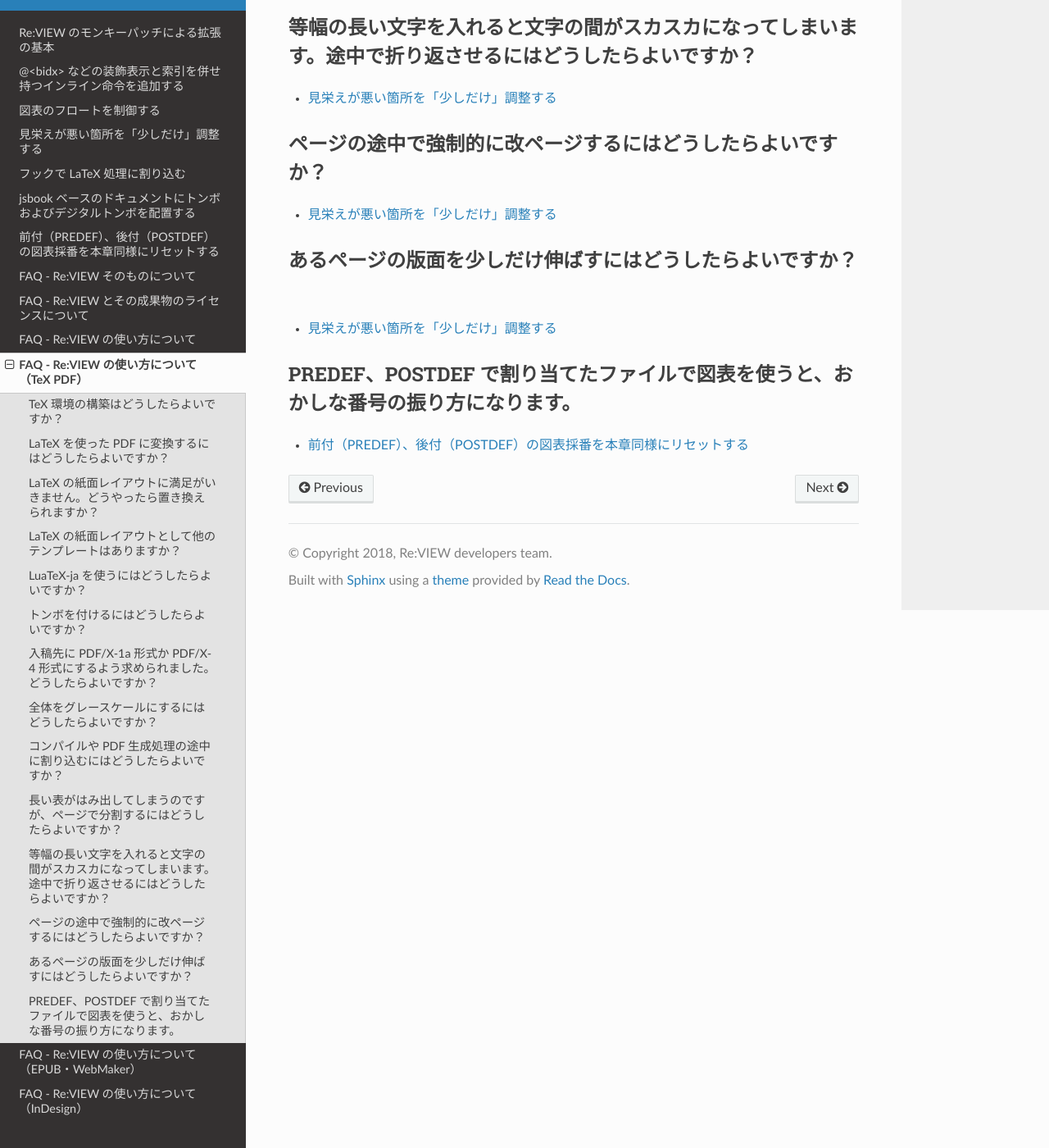
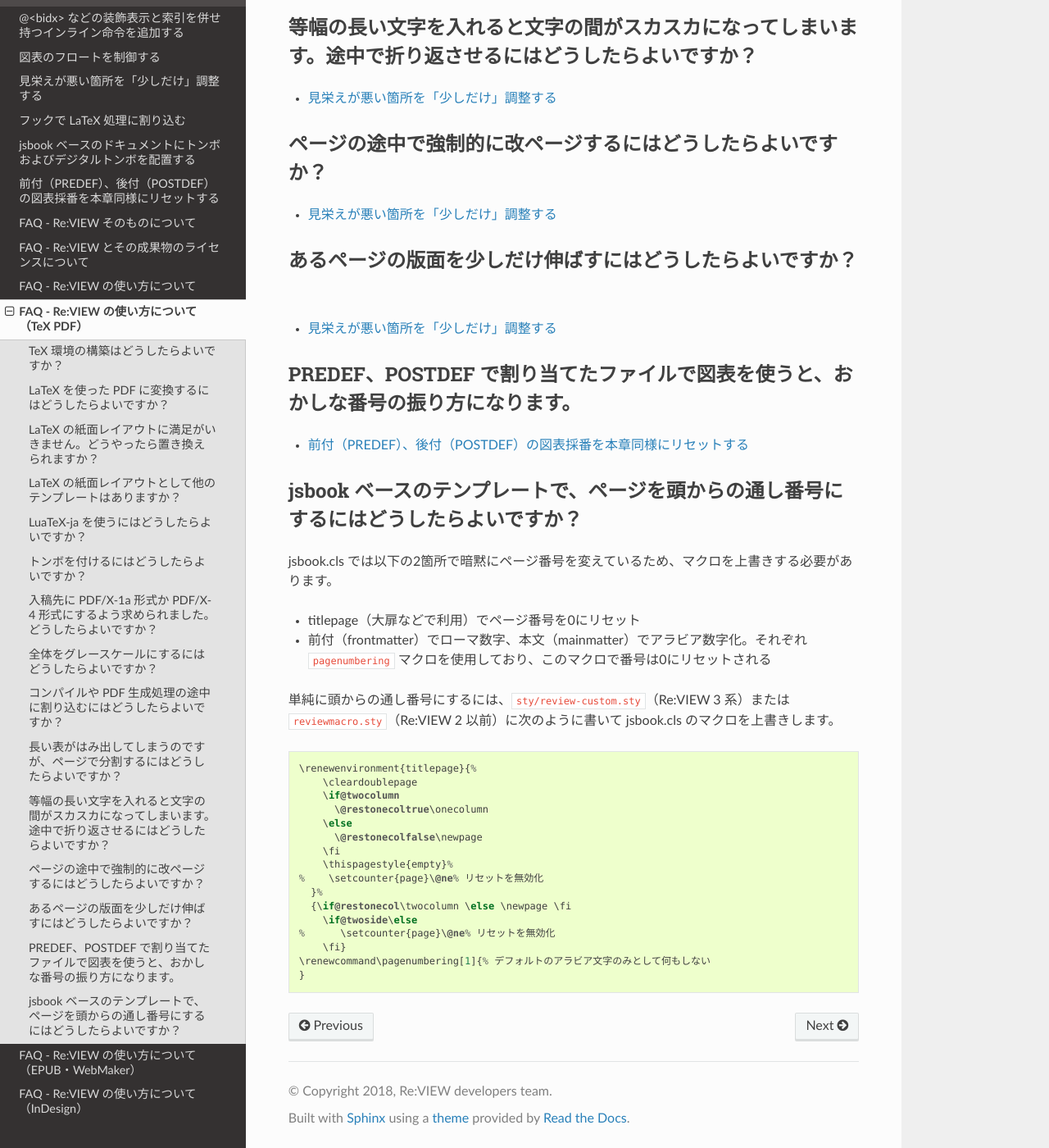
Before and after one commit to reviewml/reviewknowledge-ja, a Sphinx documentation site: the page built from docs/faq/faq-tex.md, in a window 1280 px wide and 1400 px high, scrolled down 1693 px. Shown: the whole window at 82% size. Built offline with Sphinx 7.4.7 and the Read the Docs theme 2.0.0, drawn with Linux system fonts in a browser that asks for light colours.

Commit message:
通し番号

````diff
--- a/docs/faq/faq-tex.md
+++ b/docs/faq/faq-tex.md
@@ -59,3 +59,31 @@ PDF/X-1a、PDF/X-4 は印刷用 PDF として準拠の求められることの
 ## PREDEF、POSTDEF で割り当てたファイルで図表を使うと、おかしな番号の振り方になります。
 
 - [前付（PREDEF）、後付（POSTDEF）の図表採番を本章同様にリセットする](../latex/prepost-num.html)
+
+## jsbook ベースのテンプレートで、ページを頭からの通し番号にするにはどうしたらよいですか？
+
+jsbook.cls では以下の2箇所で暗黙にページ番号を変えているため、マクロを上書きする必要があります。
+
+- titlepage（大扉などで利用）でページ番号を0にリセット
+- 前付（frontmatter）でローマ数字、本文（mainmatter）でアラビア数字化。それぞれ `pagenumbering` マクロを使用しており、このマクロで番号は0にリセットされる
+
+単純に頭からの通し番号にするには、`sty/review-custom.sty`（Re:VIEW 3 系）または `reviewmacro.sty`（Re:VIEW 2 以前）に次のように書いて jsbook.cls のマクロを上書きします。
+
+```
+\renewenvironment{titlepage}{%
+    \cleardoublepage
+    \if@twocolumn
+      \@restonecoltrue\onecolumn
+    \else
+      \@restonecolfalse\newpage
+    \fi
+    \thispagestyle{empty}%
+%    \setcounter{page}\@ne% リセットを無効化
+  }%
+  {\if@restonecol\twocolumn \else \newpage \fi
+    \if@twoside\else
+%      \setcounter{page}\@ne% リセットを無効化
+    \fi}
+\renewcommand\pagenumbering[1]{% デフォルトのアラビア文字のみとして何もしない
+}
+```
````
